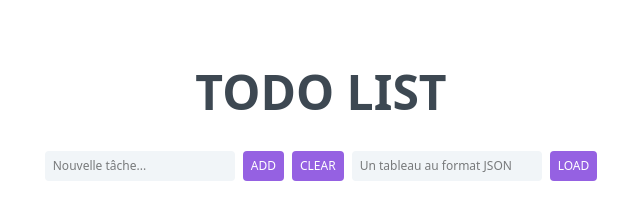
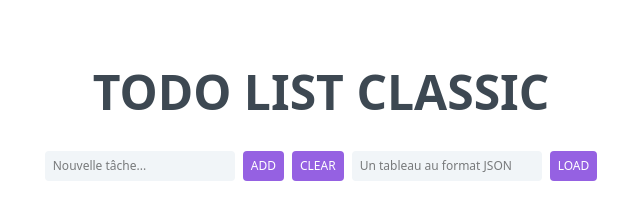
Before and after one commit to darkonos/learn_javascript, a plain HTML site: page index.html in a window 1280 px wide. Shown: the whole page, without its empty margins (319-959 px from the left). Drawn offline with Linux system fonts and the light colour scheme.

Commit message:
Modification du title

```diff
--- a/index.html
+++ b/index.html
@@ -14,7 +14,7 @@
   </head>
   <body>
      <div class="wrapper">
-        <h1>TODO LIST</h1>
+        <h1>TODO LIST CLASSIC</h1>
           <div class="actions">
               <input id="input" type="text" placeholder="Nouvelle tâche...">
               <button id="add">ADD</button>
```
